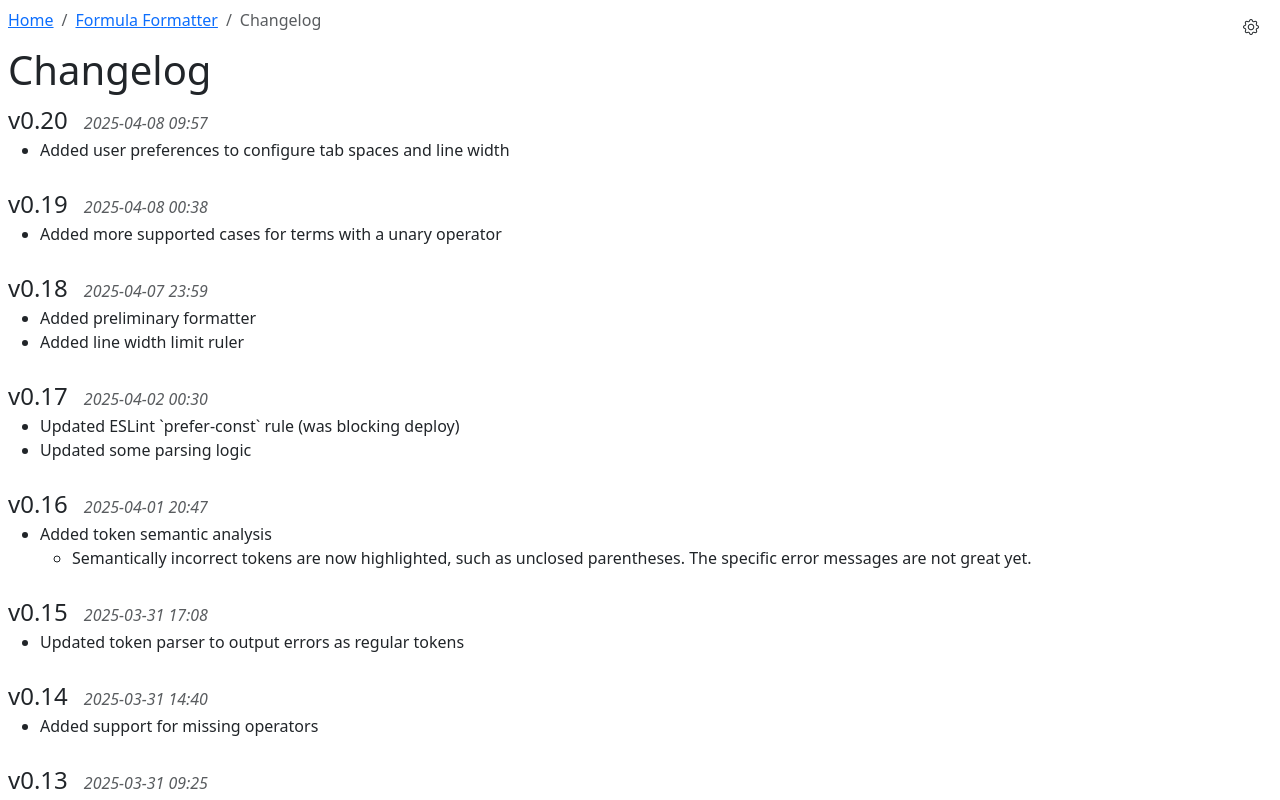
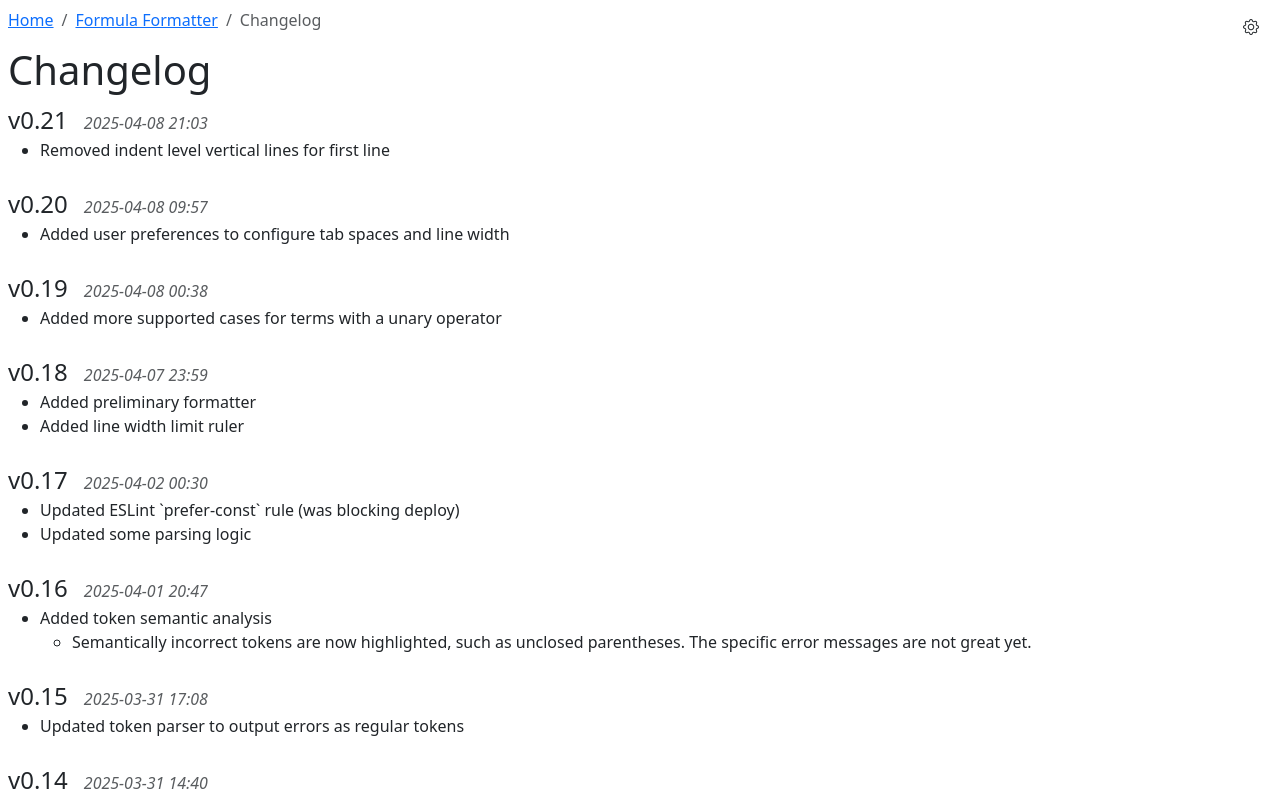
Before and after one commit to josephlou5/formula-formatter, a Next.js app: page /changelog in a window 1280 px wide. Shown: the top 800 px of the page. Built offline with nearby package versions, Linux system fonts and the light colour scheme.

Commit message:
Remove indent level vertical lines for first line

```diff
--- a/src/app/changelog/changelog.ts
+++ b/src/app/changelog/changelog.ts
@@ -236,6 +236,13 @@ export const CHANGELOG: Version[] = [
       { text: "Added user preferences to configure tab spaces and line width" },
     ],
   },
+  {
+    version: [0, 21],
+    timestamp: "2025-04-08 21:03",
+    description: [
+      { text: "Removed indent level vertical lines for first line" },
+    ],
+  },
 ].sort((v1, v2) => -cmpVersions(v1.version, v2.version));
 
 /** Returns the current version number as a string. */
--- a/src/app/page.tsx
+++ b/src/app/page.tsx
@@ -335,7 +335,7 @@ function StylizedLine({
     numTrailingSpaces++;
   }
   let numLeadingSpaces = 0;
-  if (numTrailingSpaces < line.length) {
+  if (lineNum !== 0 && numTrailingSpaces < line.length) {
     for (let i = 0; i < line.length; i++) {
     if (line[i] !== " ") break;
     numLeadingSpaces++;
```
